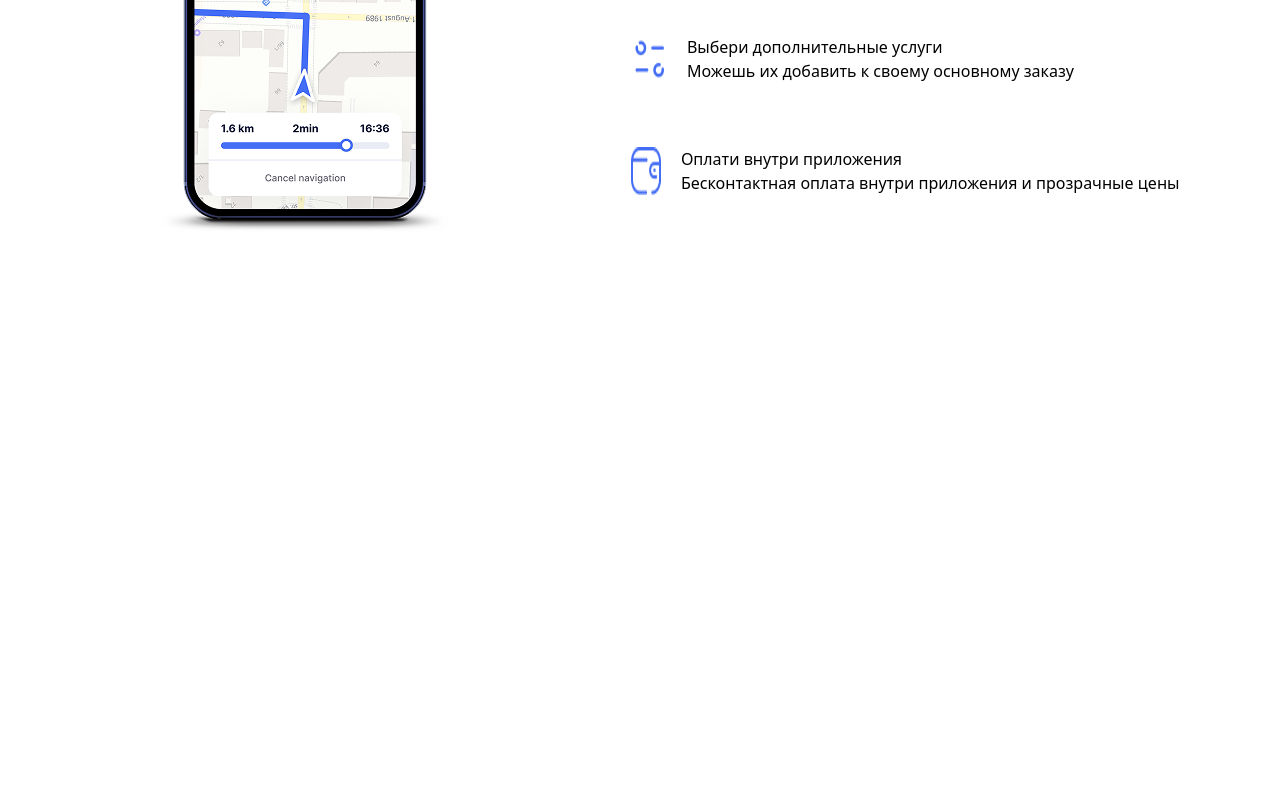
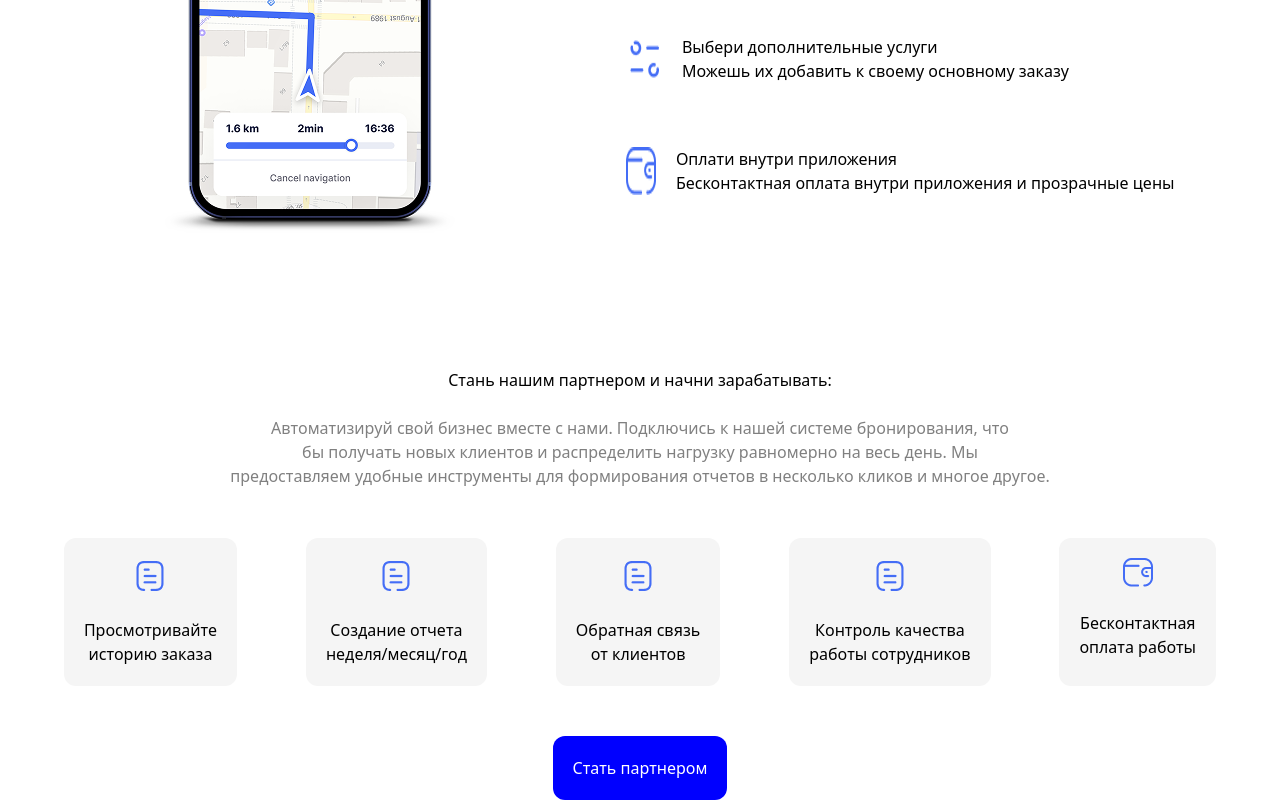
Before and after one commit to shokirovsh01/hw9, a website: page index.html in a window 1280 px wide. Shown: the part 1251-2051 px from the top of the page. Before the commit the page ends 1569 px from the top, so only its background shows below. Drawn offline with Linux system fonts and the light colour scheme.

Commit message:
section 4

```diff
--- a/index.html
+++ b/index.html
@@ -42,7 +42,7 @@
 <img class="w-[100%] lg:hidden" src="./Image/Mask Group.png" alt="">
 </header>
 
-<header class="flex mt-[50px] justify-evenly items-center ">
+<header class="flex mt-[50px] justify-evenly items-center max-w-[1250px] m-auto">
 
 <img class="hidden lg:flex" src="./Image/iPhone 12 mockup 2 1.png" alt="">
 
@@ -77,5 +77,58 @@
 
 </header>
 
+<header class="text-center mt-[50px] max-w-[1250px] m-auto">
+
+<h1 class="text-[35px]">Стань нашим партнером и начни зарабатывать: </h1>
+<br>
+<h1 class="text-[grey]">Автоматизируй свой бизнес вместе с нами. Подключись к нашей системе бронирования, что <br> бы  получать новых клиентов и распределить нагрузку равномерно на весь день. Мы <br> предоставляем  удобные инструменты для формирования отчетов в несколько кликов и многое другое. </h1>
+
+</header>
+
+<header class=" lg:flex mt-50px lg:justify-evenly mt-[50px] max-w-[1250px] m-auto gap-[20px]">
+
+<div class="text-center p-5 bg-[whitesmoke] rounded-xl " >
+<img class="m-auto"  src="./Image/Document.png" alt="">
+<br>
+<h1>Просмотривайте <br>
+историю заказа</h1>
+</div>
+
+<div class="text-center p-5 bg-[whitesmoke] rounded-xl ">
+<img class="m-auto"  src="./Image/Document.png" alt="">
+<br>
+<h1>Создание отчета <br>
+неделя/месяц/год </h1>
+</div>
+
+<div class="text-center p-5 bg-[whitesmoke] rounded-xl ">
+<img class="m-auto"  src="./Image/Document.png" alt="">
+<br>
+<h1>Обратная связь <br>
+от клиентов
+</h1>
+</div>
+
+<div class="text-center p-5 bg-[whitesmoke] rounded-xl ">
+<img class="m-auto"  src="./Image/Document.png" alt="">
+<br>
+<h1>Контроль качества <br>
+работы сотрудников</h1>
+</div>
+
+<div class="text-center p-5 bg-[whitesmoke] rounded-xl ">
+<img class="m-auto"  src="./Image/Wallet.png" alt="">
+<br>
+<h1>Бесконтактная <br>
+оплата работы</h1>
+</div>
+
+</header>
+
+<div class=" max-w-[1250px]  m-auto flex justify-evenly">
+
+    <button class="mt-[50px]  w-[40%] bg-[blue] p-5   text-[white] rounded-xl ">Стать партнером</button>
+</div>
+
 </body>
 </html>
```
Also changed, not shown: Image/Document.png (added).
